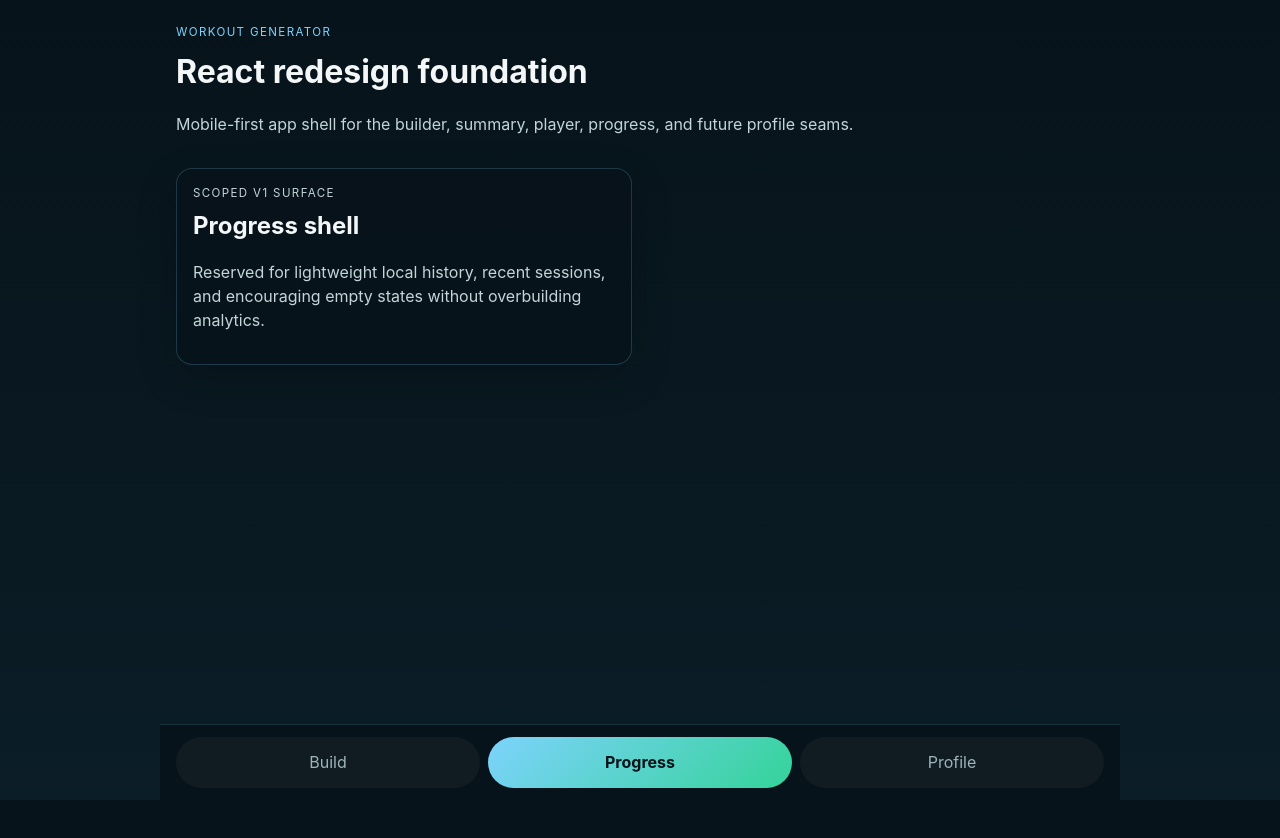
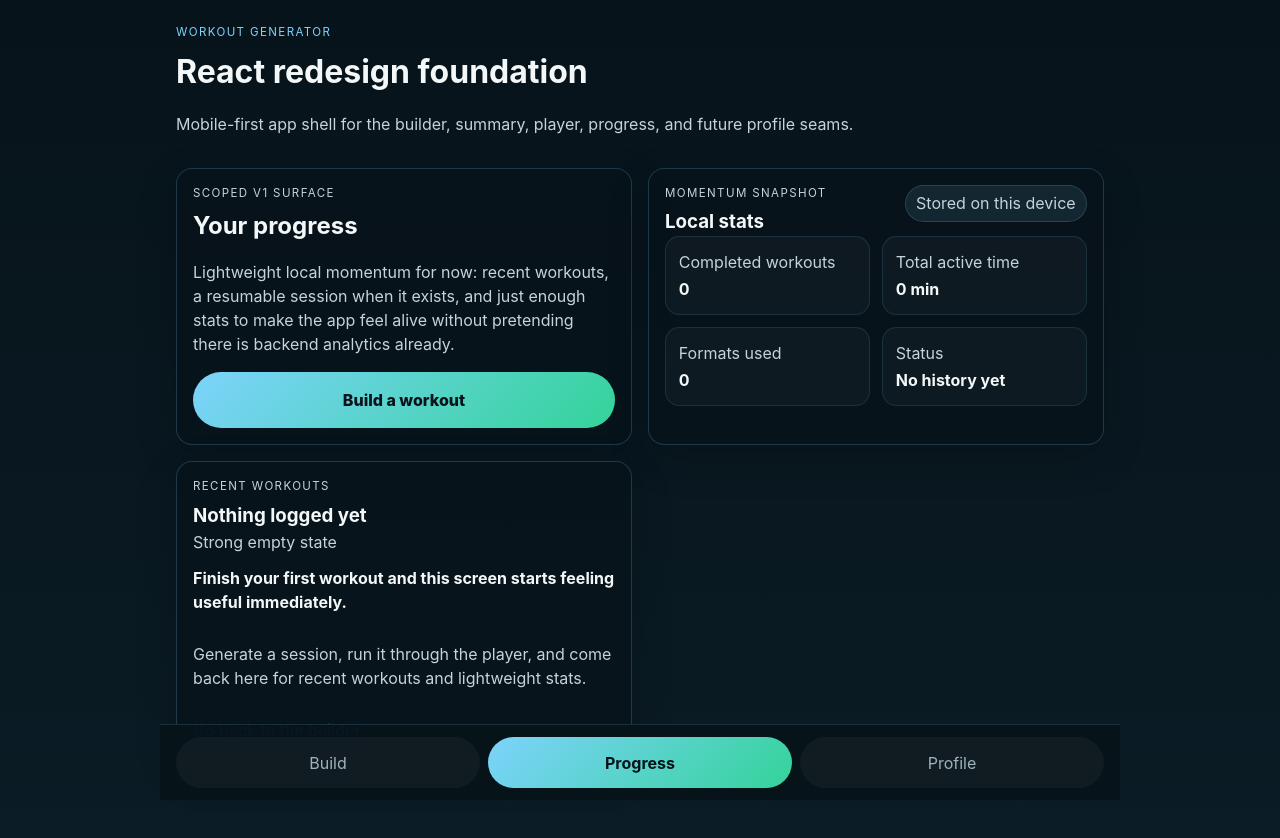
Before and after one commit to oskkau25/workout_generator_en, a React (Vite) app in the folder new-app/: page /progress in a window 1280 px wide. Shown: the top 838 px of the page. Before the commit the page ends 800 px from the top, so only its background shows below. Built offline with nearby package versions, Linux system fonts and the light colour scheme.

Commit message:
feat: replace progress shell with local dashboard

```diff
--- a/new-app/src/features/progress/ProgressScreen.tsx
+++ b/new-app/src/features/progress/ProgressScreen.tsx
@@ -1,13 +1,166 @@
-import { FeatureCard } from '@/components/ui/FeatureCard'
+import { useEffect, useMemo, useState } from 'react'
+import { Link } from 'react-router-dom'
+import type { SavedWorkoutSession, WorkoutHistoryEntry } from '@/services/storage/storage-types'
+import { summarizeHistory } from '@/services/storage/progress-helpers'
+import { workoutHistoryStore } from '@/services/storage/workout-history-store'
+import { workoutSessionStore } from '@/services/storage/workout-session-store'
+
+function formatMinutes(totalSeconds: number) {
+  return `${Math.round(totalSeconds / 60)} min`
+}
+
+function formatDate(value?: string) {
+  if (!value) {
+    return 'Just now'
+  }
+
+  const date = new Date(value)
+  if (Number.isNaN(date.getTime())) {
+    return 'Just now'
+  }
+
+  return date.toLocaleString('en-GB', {
+    day: 'numeric',
+    month: 'short',
+    hour: '2-digit',
+    minute: '2-digit',
+  })
+}
 
 export function ProgressScreen() {
+  const [history, setHistory] = useState<WorkoutHistoryEntry[]>([])
+  const [activeSession, setActiveSession] = useState<SavedWorkoutSession | null>(null)
+
+  useEffect(() => {
+    let cancelled = false
+
+    Promise.all([workoutHistoryStore.list(6), workoutSessionStore.loadActiveSession()]).then(([entries, session]) => {
+      if (!cancelled) {
+        setHistory(entries)
+        setActiveSession(session)
+      }
+    })
+
+    return () => {
+      cancelled = true
+    }
+  }, [])
+
+  const stats = useMemo(() => summarizeHistory(history), [history])
+  const hasData = history.length > 0
+
   return (
-    <div className="screen-grid">
-      <FeatureCard
-        eyebrow="Scoped v1 surface"
-        title="Progress shell"
-        body="Reserved for lightweight local history, recent sessions, and encouraging empty states without overbuilding analytics."
-      />
+    <div className="screen-grid progress-screen">
+      <section className="card progress-hero-card">
+        <p className="card-eyebrow">Scoped v1 surface</p>
+        <h2>Your progress</h2>
+        <p>
+          Lightweight local momentum for now: recent workouts, a resumable session when it exists,
+          and just enough stats to make the app feel alive without pretending there is backend
+          analytics already.
+        </p>
+        <div className="summary-action-stack">
+          <Link className="primary-action summary-primary-action" to="/build">
+            Build a workout
+          </Link>
+          {activeSession ? (
+            <Link className="secondary-action player-link-button" to={`/workout/${activeSession.workout.id}/play`}>
+              Resume active workout
+            </Link>
+          ) : null}
+        </div>
+      </section>
+
+      <section className="card">
+        <div className="section-heading">
+          <div>
+            <p className="card-eyebrow">Momentum snapshot</p>
+            <h3>Local stats</h3>
+          </div>
+          <span className="mini-pill">Stored on this device</span>
+        </div>
+        <div className="summary-stat-grid">
+          <div className="summary-stat">
+            <span>Completed workouts</span>
+            <strong>{stats.completedCount}</strong>
+          </div>
+          <div className="summary-stat">
+            <span>Total active time</span>
+            <strong>{formatMinutes(stats.totalSeconds)}</strong>
+          </div>
+          <div className="summary-stat">
+            <span>Formats used</span>
+            <strong>{stats.uniqueFormats}</strong>
+          </div>
+          <div className="summary-stat">
+            <span>Status</span>
+            <strong>{activeSession ? 'Resume available' : hasData ? 'Fresh start ready' : 'No history yet'}</strong>
+          </div>
+        </div>
+      </section>
+
+      {activeSession ? (
+        <section className="card">
+          <div className="section-heading">
+            <div>
+              <p className="card-eyebrow">Resume</p>
+              <h3>Active workout saved</h3>
+            </div>
+            <span className="mini-pill">{activeSession.playerState.timer.phase.toUpperCase()}</span>
+          </div>
+          <p>
+            {activeSession.workout.metadata.title} is still saved locally at step{' '}
+            {Math.min(
+              activeSession.playerState.progress.currentStepIndex + 1,
+              activeSession.playerState.progress.totalSteps,
+            )}{' '}
+            of {activeSession.playerState.progress.totalSteps}.
+          </p>
+          <Link className="secondary-action player-link-button" to={`/workout/${activeSession.workout.id}/play`}>
+            Continue workout
+          </Link>
+        </section>
+      ) : null}
+
+      <section className="card">
+        <div className="section-heading">
+          <div>
+            <p className="card-eyebrow">Recent workouts</p>
+            <h3>{hasData ? 'Latest sessions on this device' : 'Nothing logged yet'}</h3>
+          </div>
+        </div>
+
+        {hasData ? (
+          <div className="summary-step-stack">
+            {history.map((entry) => (
+              <article key={entry.id} className="summary-step-card">
+                <div className="summary-step-topline">
+                  <strong>{entry.summary.workoutTitle}</strong>
+                  <span className="summary-step-badge">{entry.status === 'completed' ? 'Done' : 'Ended early'}</span>
+                </div>
+                <p>
+                  {entry.summary.format.toUpperCase()} • {entry.summary.goal.replace(/_/g, ' ')} • {formatMinutes(entry.summary.totalDurationSeconds)}
+                </p>
+                <span className="summary-step-meta">
+                  {entry.status === 'completed' ? `Completed ${formatDate(entry.completedAt)}` : `Saved ${formatDate(entry.startedAt)}`}
+                </span>
+              </article>
+            ))}
+          </div>
+        ) : (
+          <div className="summary-block">
+            <span>Strong empty state</span>
+            <strong>Finish your first workout and this screen starts feeling useful immediately.</strong>
+            <p>
+              Generate a session, run it through the player, and come back here for recent workouts
+              and lightweight stats.
+            </p>
+            <Link className="inline-link" to="/build">
+              Go back to the builder
+            </Link>
+          </div>
+        )}
+      </section>
     </div>
   )
 }
```
Also changed, not shown: 1 other file (tests, documents, lock files or other folders).
